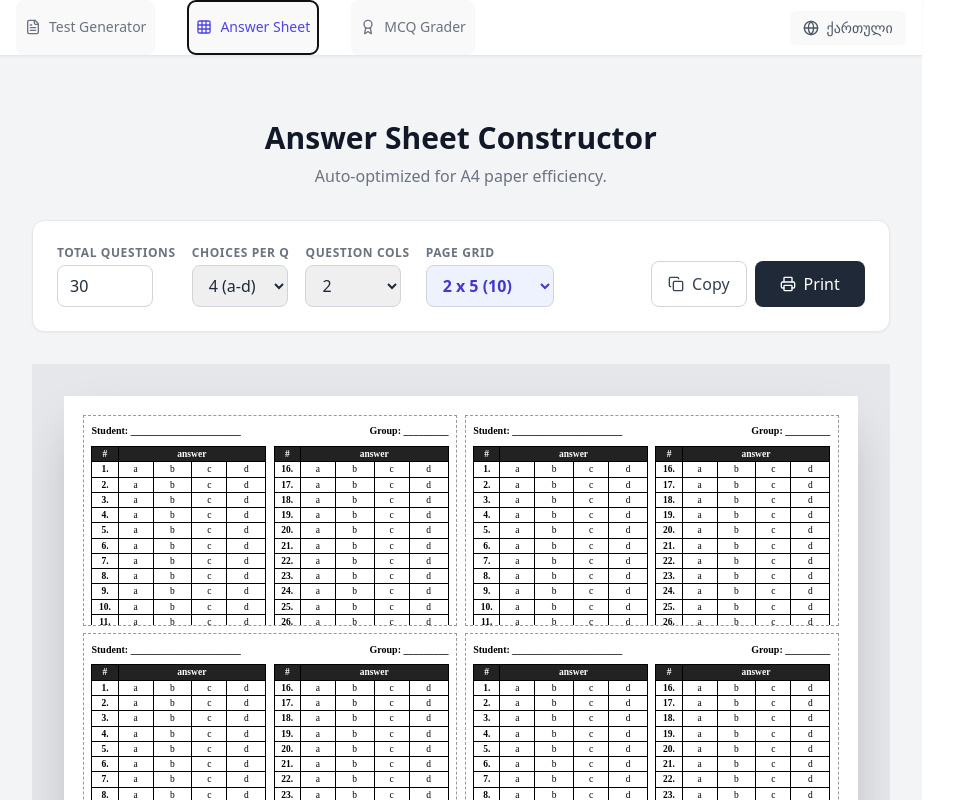
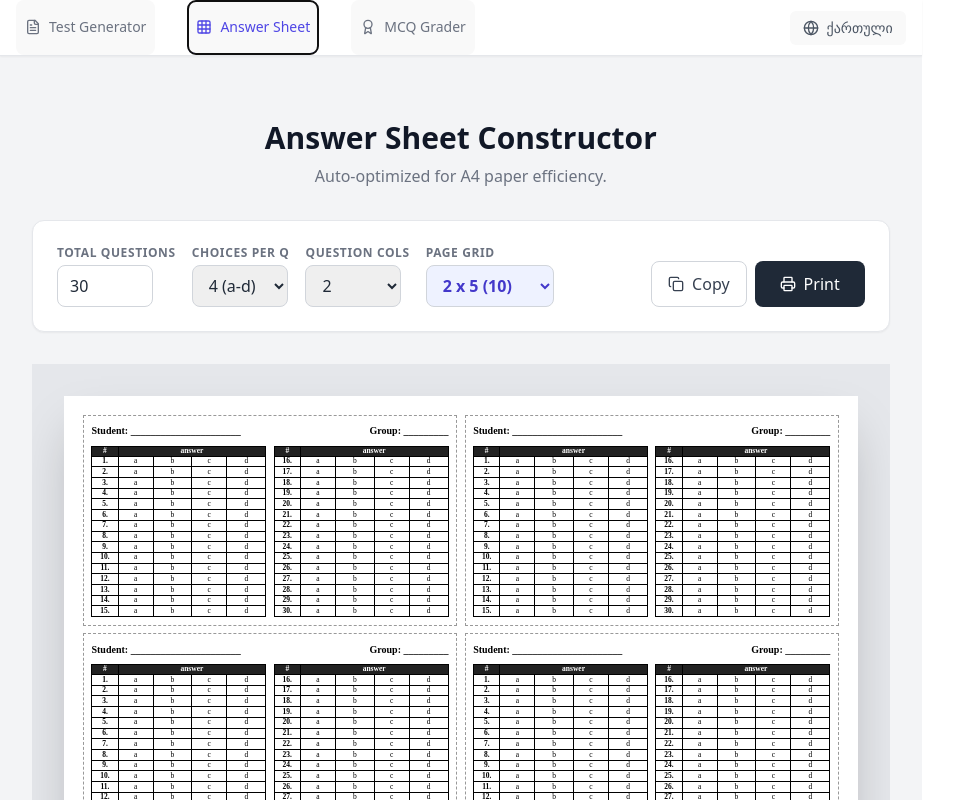
Before and after one commit to witchking5900/testgen, a React (Vite) app: page / in a window 1280 px wide. Both pictures are taken after a click on the button "Answer Sheet". Shown: the top 800 px of the page, without its empty margins (0-958 px from the left). Built offline with nearby package versions, Linux system fonts and the light colour scheme.

Commit message:
Fix clipping in AnswerSheetConstructor layout
Updated AnswerSheetConstructor to fix clipping issues and improve layout calculations. Adjusted safety margins and font size calculations for better rendering.

```diff
--- a/src/App.tsx
+++ b/src/App.tsx
@@ -532,7 +532,7 @@ function TestGenerator({ t }) {
   );
 }
 
-// --- SUB-COMPONENT 2: ANSWER SHEET CONSTRUCTOR (UPDATED FOR DYNAMIC FIT) ---
+// --- SUB-COMPONENT 2: ANSWER SHEET CONSTRUCTOR (FIXED CLIPPING) ---
 function AnswerSheetConstructor({ t }) {
   const [numQuestions, setNumQuestions] = useState(30);
   const [numChoices, setNumChoices] = useState(4);
@@ -545,33 +545,27 @@ function AnswerSheetConstructor({ t }) {
 
   // Pure Math Top-Down Auto-Fit Calculation
   const layout = useMemo(() => {
-    // Standard A4 dimensions
     const PAGE_H_MM = 297;
-    const PAGE_PAD_MM = 10; // 5mm top + 5mm bottom
+    const PAGE_PAD_MM = 10; // 5mm top + 5mm bottom padding
     const USABLE_H_MM = PAGE_H_MM - PAGE_PAD_MM;
 
     // Distribute exact height to each row of tickets in the CSS grid
     const TICKET_H_MM = USABLE_H_MM / rowsPerPage;
 
-    // Estimate vertical space taken by headers and internal padding inside the ticket
-    // ~6mm for the name/group header, ~4mm for borders/padding
-    const HEADER_AND_PADDING_MM = 10;
+    // We increase this safety margin to 12mm to account for 1px table borders adding up
+    const HEADER_AND_PADDING_MM = 12;
     const TABLE_H_MM = TICKET_H_MM - HEADER_AND_PADDING_MM;
 
-    // Calculate how many rows the table will need
     const questionsPerCol = Math.ceil(numQuestions / internalCols);
     const totalTableRows = questionsPerCol + 1; // +1 for the A B C D header
 
-    // Find the absolute maximum height available for a single row
     const rowHeightMm = TABLE_H_MM / totalTableRows;
 
-    // Convert to px (1mm = 3.78px).
-    // We use 85% of the row height for the font size to prevent overlapping borders.
-    let calcFontPx = (rowHeightMm * 0.85) * 3.78;
+    // Multiplier reduced from 0.85 to 0.70 to guarantee text + line-height fits inside borders
+    let calcFontPx = (rowHeightMm * 0.70) * 3.78;
 
-    // Apply safety limits for legibility
     if (calcFontPx > 14) calcFontPx = 14;
-    if (calcFontPx < 6) calcFontPx = 6;
+    if (calcFontPx < 5) calcFontPx = 5;
 
     return {
       ticketsPerSheet: ticketsPerRow * rowsPerPage,
@@ -582,14 +576,11 @@ function AnswerSheetConstructor({ t }) {
     };
   }, [numQuestions, rowsPerPage, ticketsPerRow, internalCols]);
 
-  // Construct table data strictly so every column has the exact same number of rows
-  // This ensures flexbox height stretches evenly across all columns
   const internalColumnData = useMemo(() => {
     return Array.from({ length: internalCols }, (_, colIndex) => {
       const numbers = [];
       for (let i = 0; i < layout.questionsPerCol; i++) {
         const qNum = (colIndex * layout.questionsPerCol) + i + 1;
-        // Push null if this slot is empty (e.g. 20 questions in 3 cols = empty slots at the end)
         numbers.push(qNum <= numQuestions ? qNum : null);
       }
       return numbers;
@@ -618,7 +609,6 @@ function AnswerSheetConstructor({ t }) {
       height: '100%',
       overflow: 'hidden'
     }}>
-      {/* Header Area */}
       <div style={{
         display: 'flex',
         justifyContent: 'space-between',
@@ -631,7 +621,6 @@ function AnswerSheetConstructor({ t }) {
         <span>{t('sheet_group')} _________</span>
       </div>
 
-      {/* Answer Tables Area (Dynamically Stretches) */}
       <div style={{ flex: 1, display: 'flex', gap: '2mm', minHeight: 0 }}>
         {internalColumnData.map((nums, colIdx) => (
           <table key={colIdx} style={{
@@ -639,6 +628,7 @@ function AnswerSheetConstructor({ t }) {
             height: '100%',
             borderCollapse: 'collapse',
             fontSize: `${layout.fontSizePx}px`,
+            lineHeight: '1.15', // Force browser to not add huge invisible padding around letters
             fontFamily: 'serif'
           }}>
             <thead>
@@ -669,7 +659,6 @@ function AnswerSheetConstructor({ t }) {
 
   return (
     <div className="space-y-8">
-      {/* Print CSS resets browser margins and forces exact A4 size rendering */}
       <style>{`@media print { @page { size: A4; margin: 0mm; } body { visibility: hidden; } #answer-sheet-container { visibility: visible !important; position: fixed; left: 0; top: 0; width: 210mm; height: 297mm; margin: 0; padding: 5mm; background: white; z-index: 9999; } #answer-sheet-container * { visibility: visible !important; } .print\\:hidden { display: none !important; } }`}</style>
 
       <div className="text-center space-y-2 print:hidden">
@@ -677,7 +666,6 @@ function AnswerSheetConstructor({ t }) {
         <p className="text-gray-500">{t('sheet_subtitle')}</p>
       </div>
 
-      {/* Configuration Controls */}
       <div className="bg-white rounded-xl shadow-sm border border-gray-200 p-6 flex flex-wrap gap-4 items-end justify-center print:hidden">
         <div className="space-y-1">
           <label className="block text-xs font-semibold text-gray-500 uppercase tracking-wider">{t('sheet_total')}</label>
@@ -717,11 +705,10 @@ function AnswerSheetConstructor({ t }) {
         </div>
       </div>
 
-      {/* Render Output Wrapper */}
       <div className="flex justify-center bg-gray-200 p-8 overflow-auto print:bg-white print:p-0">
         <div id="answer-sheet-container" ref={sheetRef} className="bg-white shadow-2xl mx-auto text-black" style={{
           width: '210mm',
-          height: '297mm', // Strict A4 Height
+          height: '297mm',
           boxSizing: 'border-box',
           padding: '5mm',
           display: 'grid',
@@ -737,7 +724,6 @@ function AnswerSheetConstructor({ t }) {
     </div>
   );
 }
-
 // --- SUB-COMPONENT 3: MCQ GRADER (UPDATED WITH DISTRACTOR EFFICIENCY) ---
 function MCQGrader({ t }) {
   const [keysInput, setKeysInput] = useState('');
```
